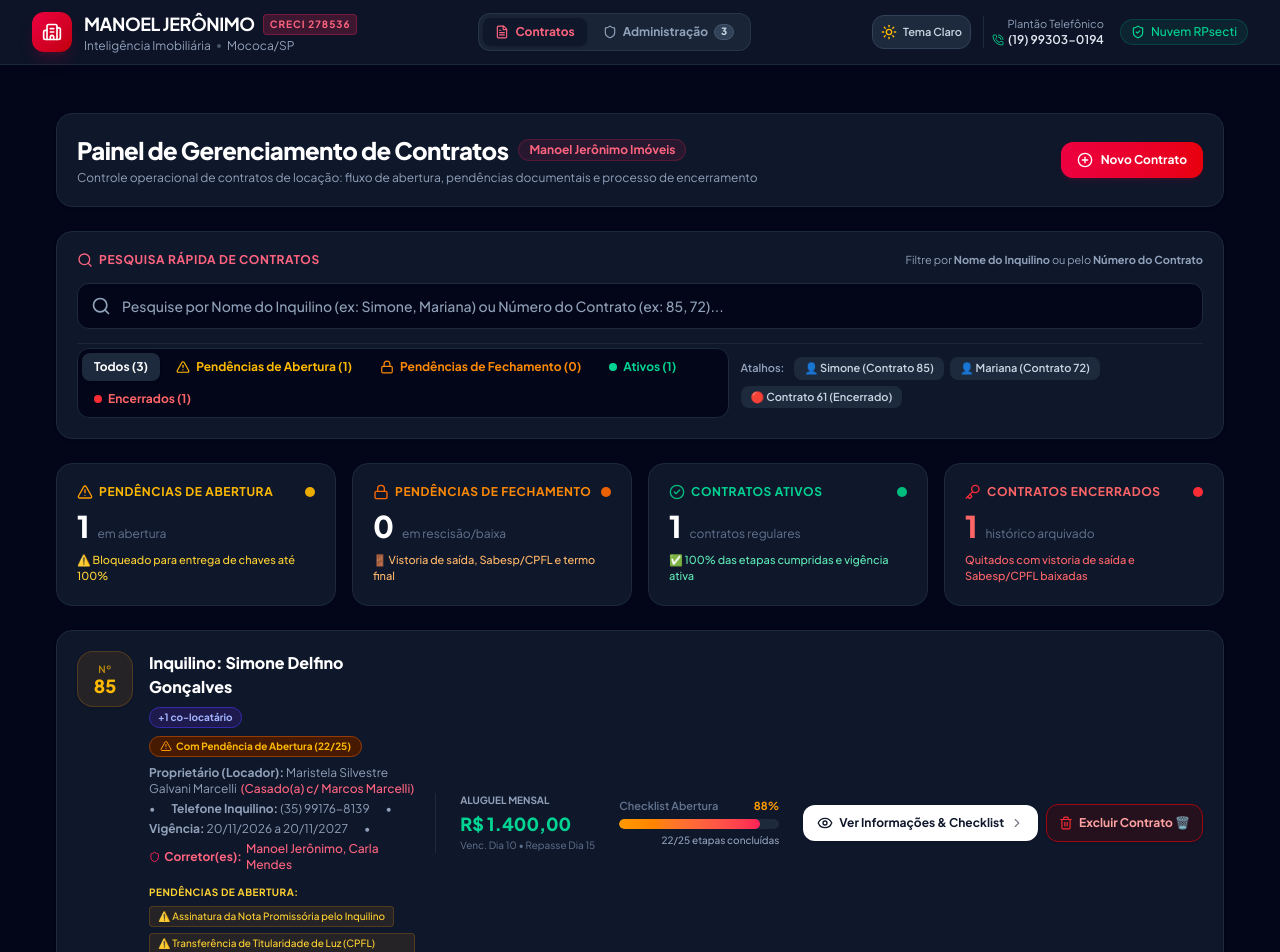
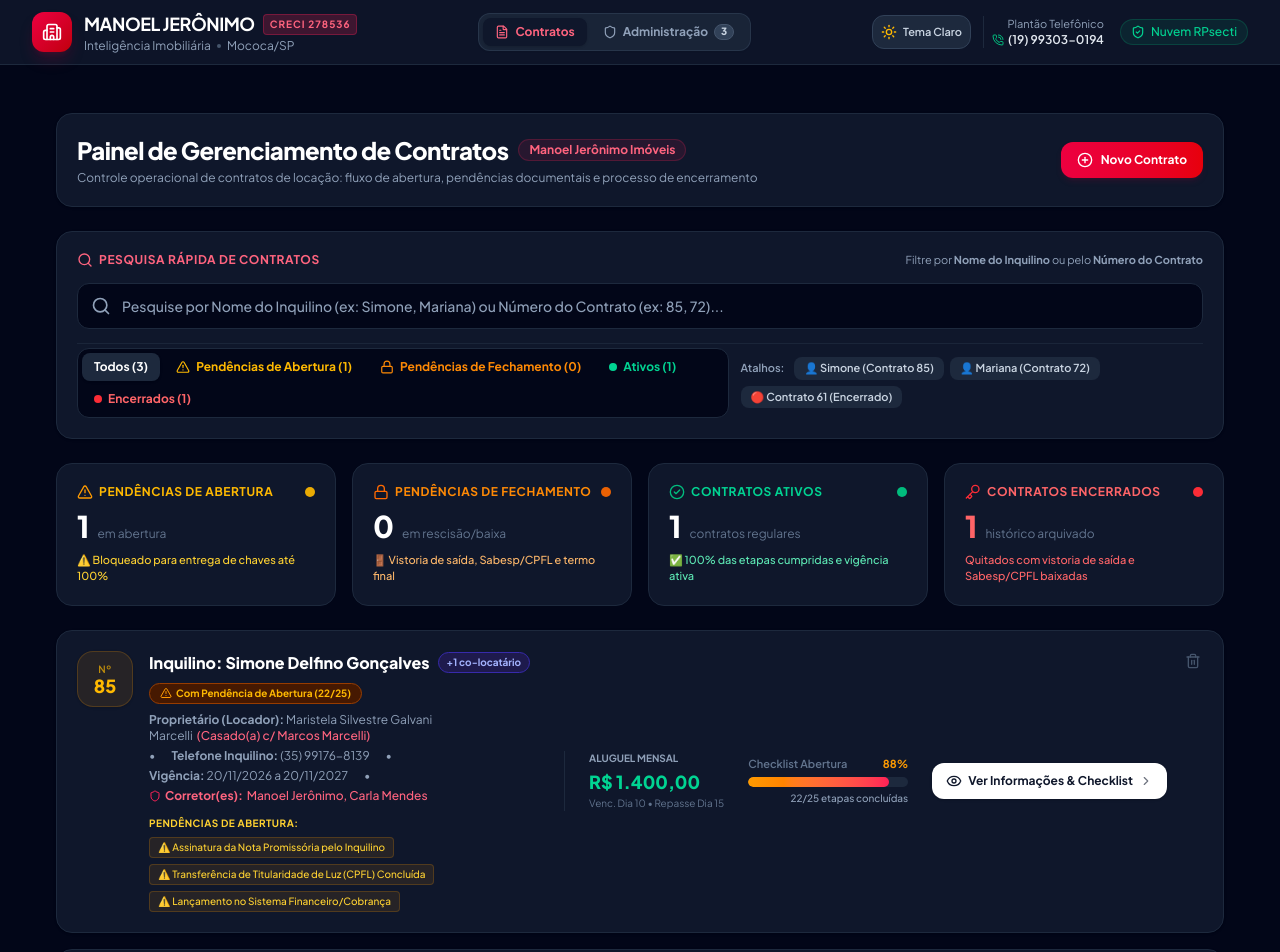
Before and after one commit to Rafapsantoz/REA, a React (Vite) app in the folder rpsec_imobi/: page / in a window 1280 px wide. Shown: the top 952 px of the page. Built offline with nearby package versions, Linux system fonts and the light colour scheme.

Commit message:
feat(imobi): botao de exclusao de contrato como icone de lixeira no canto superior direito do card

```diff
--- a/rpsec_imobi/src/components/DesktopView.tsx
+++ b/rpsec_imobi/src/components/DesktopView.tsx
@@ -57,7 +57,7 @@ export const DesktopView: React.FC<DesktopViewProps> = ({
 
   const handleExcluirContrato = (id: string, numeroOrdem: string, inquilinoNome: string) => {
     const confirmar = window.confirm(
-      `Deseja realmente excluir o contrato em abertura Nº ${numeroOrdem} (Inquilino: ${inquilinoNome})?\n\nEsta proposta/minuta será removida definitivamente.`
+      `Deseja realmente excluir o Contrato Nº ${numeroOrdem} (Inquilino: ${inquilinoNome})?\n\nEsta ação não poderá ser desfeita.`
     );
     if (confirmar) {
       if (onDeleteContrato) {
@@ -405,8 +405,20 @@ export const DesktopView: React.FC<DesktopViewProps> = ({
             return (
               <div
                 key={contrato.id}
-                className="bg-white dark:bg-slate-900 rounded-2xl border border-slate-200 dark:border-slate-800 p-5 shadow-sm hover:shadow-md transition-all flex flex-col lg:flex-row lg:items-center justify-between gap-5"
+                className="relative bg-white dark:bg-slate-900 rounded-2xl border border-slate-200 dark:border-slate-800 p-5 pr-12 lg:pr-14 shadow-sm hover:shadow-md transition-all flex flex-col lg:flex-row lg:items-center justify-between gap-5 group"
               >
+                {/* Lixeira no canto superior direito do card do contrato */}
+                <button
+                  type="button"
+                  onClick={(e) => {
+                    e.stopPropagation();
+                    handleExcluirContrato(contrato.id, contrato.numeroOrdem, contrato.locatario.nome);
+                  }}
+                  className="absolute top-3.5 right-3.5 p-2 text-slate-300 dark:text-slate-600 hover:text-red-600 dark:hover:text-red-400 hover:bg-red-50 dark:hover:bg-red-950/40 rounded-xl transition-all cursor-pointer z-10"
+                  title={`Excluir Contrato Nº ${contrato.numeroOrdem}`}
+                >
+                  <Trash2 className="w-4 h-4 transition-colors" />
+                </button>
 
                 {/* Lado Esquerdo: Identificação do Contrato, Inquilino e Imóvel */}
                 <div className="flex items-start gap-4 flex-1">
@@ -599,20 +611,7 @@ export const DesktopView: React.FC<DesktopViewProps> = ({
                       <ChevronRight className="w-3.5 h-3.5 opacity-60" />
                     </button>
 
-                    {/* Caso 1: Contrato em abertura e pendente (NUNCA botão de encerramento; exibir botão de exclusão de minuta) */}
-                    {!isEncerramento && contrato.status === 'pendente' && (
-                      <button
-                        type="button"
-                        onClick={() => handleExcluirContrato(contrato.id, contrato.numeroOrdem, contrato.locatario.nome)}
-                        className="px-3 py-2.5 rounded-xl text-xs font-bold flex items-center gap-1.5 transition-all whitespace-nowrap cursor-pointer bg-red-50 hover:bg-red-100 dark:bg-red-950/40 dark:hover:bg-red-900/50 text-red-700 dark:text-red-300 border border-red-200 dark:border-red-800 shadow-sm"
-                        title="Excluir minuta/contrato em processo de abertura"
-                      >
-                        <Trash2 className="w-3.5 h-3.5 text-red-500" />
-                        <span>Excluir Contrato 🗑️</span>
-                      </button>
-                    )}
-
-                    {/* Caso 2: Contrato ativo regular (exibe botão de Encerrar Contrato para iniciar checklist de rescisão) */}
+                    {/* Caso 1: Contrato ativo regular (exibe botão de Encerrar Contrato para iniciar checklist de rescisão) */}
                     {!isEncerramento && contrato.status === 'ativo' && (
                       <button
                         type="button"
```
